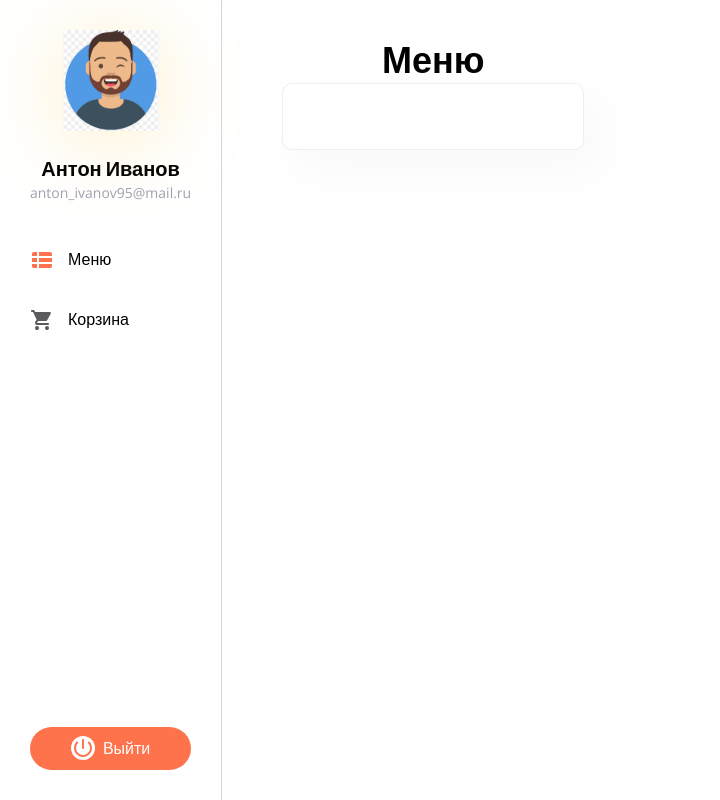
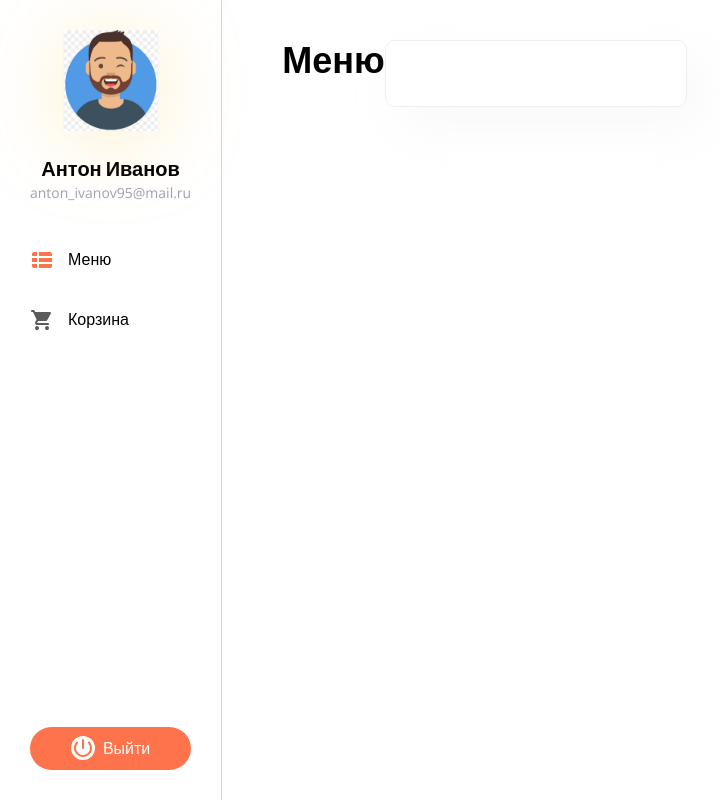
Before and after one commit to 7Hunter7/Pizza_App, a React (Vite) app: page / in a window 1280 px wide. Shown: the whole page, without its empty margins (0-720 px from the left). Built offline with nearby package versions, Linux system fonts and the light colour scheme.

Commit message:
UPD(Menu): added styles

```diff
--- a/src/pages/Menu/Menu.module.css
+++ b/src/pages/Menu/Menu.module.css
@@ -0,0 +1,5 @@
+.head {
+  display: flex;
+  flex-direction: row;
+  justify-content: space-between;
+}
```
